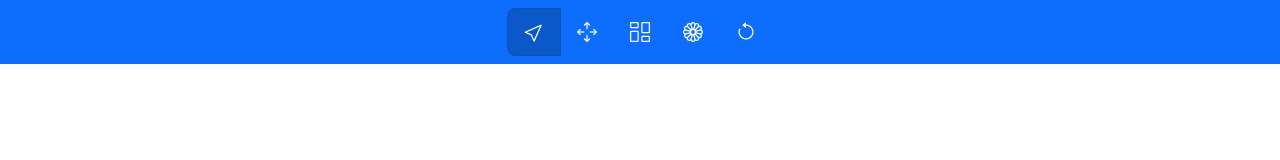
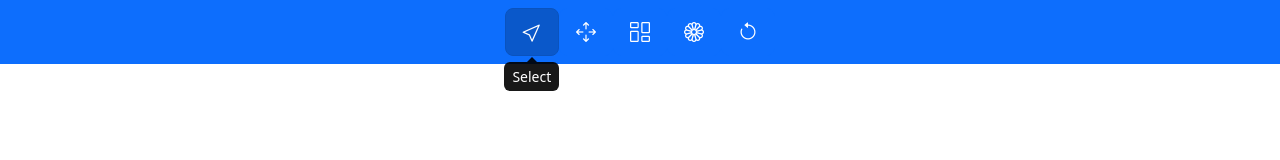
Before and after one commit to TharinWilk/map-my-garden, a website with bundled scripts: page src/index.html in a window 1280 px wide. Both pictures are taken after a click on the label 534 px from the left and 32 px from the top of the page. Built offline with nearby package versions, Linux system fonts and the light colour scheme.

Commit message:
Added tooltips to html. Added tooltip button, and canvas scripts.

```diff
--- a/src/index.html
+++ b/src/index.html
@@ -7,38 +7,48 @@
     <link href="https://cdn.jsdelivr.net/npm/bootstrap@5.2.0-beta1/dist/css/bootstrap.min.css" rel="stylesheet" integrity="sha384-0evHe/X+R7YkIZDRvuzKMRqM+OrBnVFBL6DOitfPri4tjfHxaWutUpFmBp4vmVor" crossorigin="anonymous">
     <link rel="stylesheet" href="https://cdn.jsdelivr.net/npm/bootstrap-icons@1.8.3/font/bootstrap-icons.css">
     <link rel="stylesheet" href="styles.css">
-    <script src="./index.js" charset="utf-8" type="module" defer></script>
     <script src="https://cdn.jsdelivr.net/npm/bootstrap@5.2.0-beta1/dist/js/bootstrap.bundle.min.js" integrity="sha384-pprn3073KE6tl6bjs2QrFaJGz5/SUsLqktiwsUTF55Jfv3qYSDhgCecCxMW52nD2" crossorigin="anonymous" defer></script>
+    <script src="./main.js" charset="utf-8" type="module" defer></script>
   </head>
   <body>
     <!-- toolbar -->
     <nav class="navbar navbar-light bg-primary">
-      <div class="btn-group mx-auto" role="group" aria-label="Basic radio toggle button group">
+      <div id="toolbar-buttons" class="btn-group mx-auto" role="group" aria-label="Basic radio toggle button group">
         <!-- cursor button -->
+        <span data-bs-toggle="tooltip" data-bs-placement="bottom" data-bs-delay="100" title="Select">
           <input type="radio" class="btn-check" name="btnradio" id="cursorBtn" autocomplete="off" checked>
-        <label class="btn btn-lg btn-primary" for="cursorBtn">
+          <label class="toolbar-btn btn btn-lg btn-primary" for="cursorBtn" data-cursor="default">
             <i class="bi bi-cursor"></i>
           </label>
+        </span>
         <!-- move button -->
+        <span data-bs-toggle="tooltip" data-bs-placement="bottom" data-bs-delay="100" title="Move">
           <input type="radio" class="btn-check" name="btnradio" id="moveBtn" autocomplete="off">
-        <label class="btn btn-lg btn-primary" for="moveBtn">
+          <label class="toolbar-btn btn btn-lg btn-primary" for="moveBtn" data-cursor="move">
             <i class="bi bi-arrows-move"></i>
           </label>
+        </span>
         <!-- garden button -->
+        <span data-bs-toggle="tooltip" data-bs-placement="bottom" data-bs-delay="100" title="Gardens">
           <input type="radio" class="btn-check" name="btnradio" id="gardenBtn" autocomplete="off">
-        <label class="btn btn-lg btn-primary" for="gardenBtn">
+          <label class="toolbar-btn btn btn-lg btn-primary" for="gardenBtn" data-cursor="pointer">
             <i class="bi bi-columns-gap"></i>
           </label>
+        </span>
         <!-- plant button -->
+        <span data-bs-toggle="tooltip" data-bs-placement="bottom" data-bs-delay="100" title="Plants">
           <input type="radio" class="btn-check" name="btnradio" id="plantBtn" autocomplete="off">
-        <label class="btn btn-lg btn-primary" for="plantBtn">
+          <label class="toolbar-btn btn btn-lg btn-primary" for="plantBtn" data-cursor="pointer">
             <i class="bi bi-flower1"></i>
           </label>
+        </span>
         <!-- undo button -->
+        <span data-bs-toggle="tooltip" data-bs-placement="bottom" data-bs-delay="100" title="Undo">
           <input type="radio" class="btn-check" name="btnradio" id="undoBtn" autocomplete="off">
-        <label class="btn btn-lg btn-primary" for="undoBtn">
+          <label class="toolbar-btn btn btn-lg btn-primary" for="undoBtn">
             <i class="bi bi-arrow-counterclockwise"></i>
           </label>
+        </span>
       </div>
     </nav>
     <canvas id="canvas"></canvas>
--- /dev/null
+++ b/src/main.js
@@ -0,0 +1,2 @@
+import {} from './scripts/tooltips.js';
+import {} from './scripts/buttons.js'
--- /dev/null
+++ b/src/scripts/buttons.js
@@ -0,0 +1,13 @@
+import { canvas } from './canvas.js';
+
+const buttons = document.querySelectorAll('.toolbar-btn');
+
+buttons.forEach((btn) => {
+  btn.addEventListener('click', () => {
+    if (btn.dataset.cursor) {
+      canvas.style.cursor = btn.dataset.cursor
+    }
+  })
+});
+
+export {}
--- /dev/null
+++ b/src/scripts/canvas.js
@@ -0,0 +1,24 @@
+const canvas = document.querySelector('canvas');
+const ctx = canvas.getContext('2d');
+// const mouse = {
+//   x: undefined,
+//   y: undefined
+// }
+
+// canvas attribues
+canvas.width = window.innerWidth;
+canvas.height = window.innerHeight;
+canvas.style.background = 'white'
+
+// window resize function
+addEventListener('resize', () => {
+  canvas.width = window.innerWidth;
+  canvas.height = window.innerHeight;
+})
+
+function setCanvas() {
+  ctx.fillStyle = 'white'
+  ctx.fillRect(0, 0, canvas.width, canvas.height)
+}
+
+export { setCanvas, ctx, canvas }
--- /dev/null
+++ b/src/scripts/tooltips.js
@@ -0,0 +1,8 @@
+
+const tooltips = document.querySelectorAll('[data-bs-toggle="tooltip"]')
+
+tooltips.forEach(tip => {
+  new bootstrap.Tooltip(tip)
+})
+
+export {}
```
Also changed, not shown: src/index.js (deleted). Lines whose indentation alone changed are shown as unchanged.
